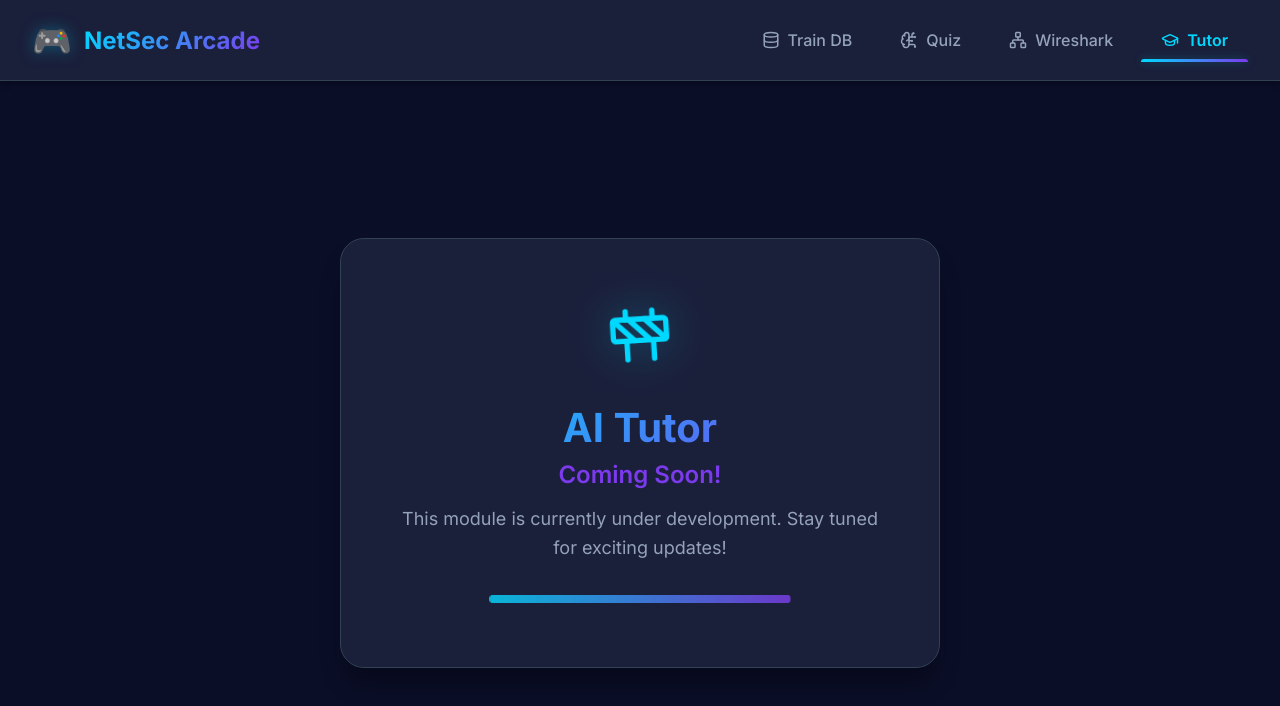
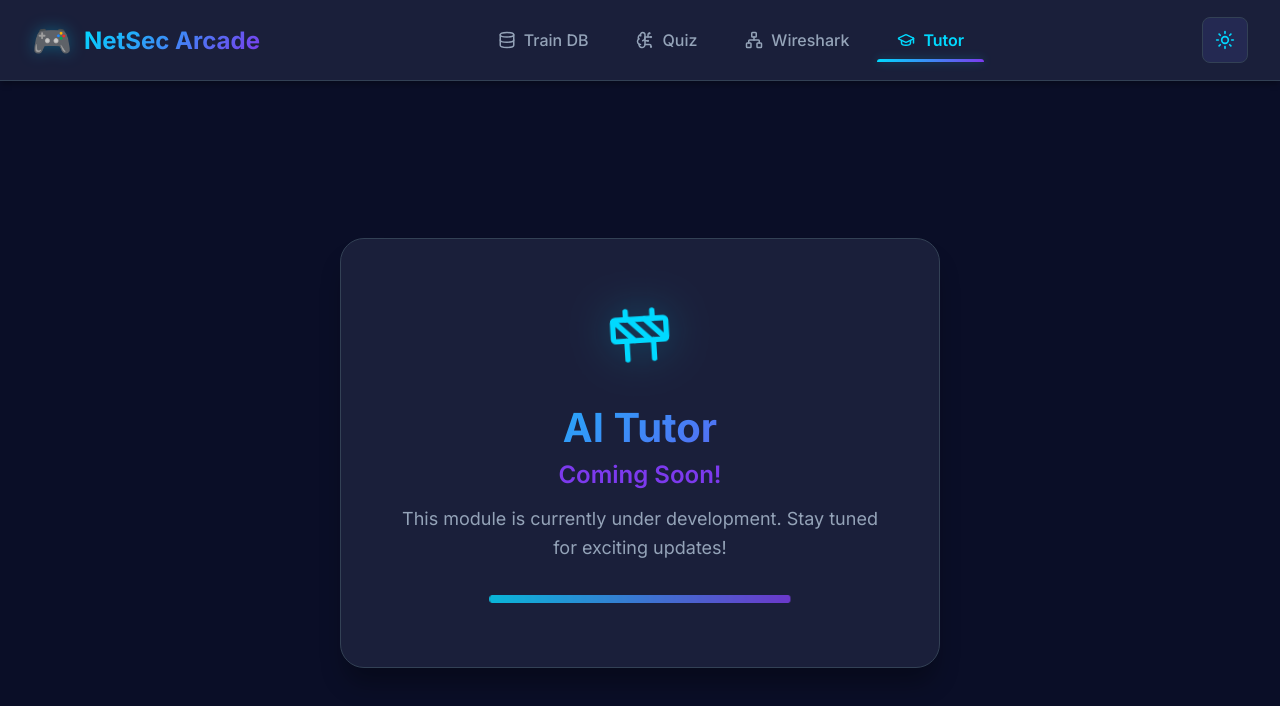
Before and after one commit to Quiz-Rag/next-app, a Next.js app: page /tutor in a window 1280 px wide. Shown: the top 706 px of the page. Built offline with nearby package versions, Linux system fonts and the light colour scheme.

Commit message:
feat: add light mode theme with toggle button

```diff
--- a/app/globals.css
+++ b/app/globals.css
@@ -18,6 +18,22 @@
   --border-color: #334155;
   --glow-primary: rgba(0, 217, 255, 0.3);
   --glow-secondary: rgba(124, 58, 237, 0.3);
+}
+
+[data-theme='light'] {
+  --bg-dark: #f8fafc;
+  --bg-card: #ffffff;
+  --bg-card-hover: #f1f5f9;
+  --accent-primary: #0891b2;
+  --accent-secondary: #7c3aed;
+  --accent-success: #10b981;
+  --accent-warning: #f59e0b;
+  --accent-danger: #ef4444;
+  --text-primary: #1e293b;
+  --text-secondary: #64748b;
+  --border-color: #e2e8f0;
+  --glow-primary: rgba(8, 145, 178, 0.2);
+  --glow-secondary: rgba(124, 58, 237, 0.2);
 }
 
 html,
--- a/app/layout.js
+++ b/app/layout.js
@@ -1,5 +1,6 @@
 import { Inter } from 'next/font/google';
 import Navigation from '@/components/Navigation';
+import { ThemeProvider } from '@/contexts/ThemeContext';
 import './globals.css';
 
 const inter = Inter({ subsets: ['latin'] });
@@ -13,8 +14,10 @@ export default function RootLayout({ children }) {
   return (
     <html lang="en">
       <body className={inter.className}>
-        <Navigation />
-        <main>{children}</main>
+        <ThemeProvider>
+          <Navigation />
+          <main>{children}</main>
+        </ThemeProvider>
       </body>
     </html>
   );
--- a/components/Navigation.js
+++ b/components/Navigation.js
@@ -3,7 +3,8 @@
 import Link from 'next/link';
 import { usePathname } from 'next/navigation';
 import { motion } from 'framer-motion';
-import { Database, BrainCircuit, Network, GraduationCap } from 'lucide-react';
+import { Database, BrainCircuit, Network, GraduationCap, Sun, Moon } from 'lucide-react';
+import { useTheme } from '@/contexts/ThemeContext';
 import styles from './Navigation.module.css';
 
 const navItems = [
@@ -15,6 +16,7 @@ const navItems = [
 
 export default function Navigation() {
   const pathname = usePathname();
+  const { theme, toggleTheme } = useTheme();
 
   return (
     <nav className={styles.nav}>
@@ -54,6 +56,14 @@ export default function Navigation() {
             );
           })}
         </ul>
+
+        <button
+          onClick={toggleTheme}
+          className={styles.themeToggle}
+          aria-label="Toggle theme"
+        >
+          {theme === 'dark' ? <Sun size={20} /> : <Moon size={20} />}
+        </button>
       </div>
     </nav>
   );
--- a/components/Navigation.module.css
+++ b/components/Navigation.module.css
@@ -86,6 +86,25 @@
   box-shadow: 0 0 10px var(--glow-primary);
 }
 
+.themeToggle {
+  display: flex;
+  align-items: center;
+  justify-content: center;
+  padding: 0.75rem;
+  background: var(--bg-card-hover);
+  border: 1px solid var(--border-color);
+  border-radius: 0.5rem;
+  color: var(--accent-primary);
+  transition: all 0.2s ease;
+}
+
+.themeToggle:hover {
+  background: var(--accent-primary);
+  color: var(--bg-card);
+  transform: scale(1.05);
+  box-shadow: 0 0 15px var(--glow-primary);
+}
+
 @media (max-width: 768px) {
   .container {
     padding: 0 1rem;
--- /dev/null
+++ b/contexts/ThemeContext.js
@@ -0,0 +1,36 @@
+'use client';
+
+import { createContext, useContext, useEffect, useState } from 'react';
+
+const ThemeContext = createContext();
+
+export function ThemeProvider({ children }) {
+  const [theme, setTheme] = useState('dark');
+
+  useEffect(() => {
+    const savedTheme = localStorage.getItem('theme') || 'dark';
+    setTheme(savedTheme);
+    document.documentElement.setAttribute('data-theme', savedTheme);
+  }, []);
+
+  const toggleTheme = () => {
+    const newTheme = theme === 'dark' ? 'light' : 'dark';
+    setTheme(newTheme);
+    localStorage.setItem('theme', newTheme);
+    document.documentElement.setAttribute('data-theme', newTheme);
+  };
+
+  return (
+    <ThemeContext.Provider value={{ theme, toggleTheme }}>
+      {children}
+    </ThemeContext.Provider>
+  );
+}
+
+export function useTheme() {
+  const context = useContext(ThemeContext);
+  if (!context) {
+    throw new Error('useTheme must be used within ThemeProvider');
+  }
+  return context;
+}
```
